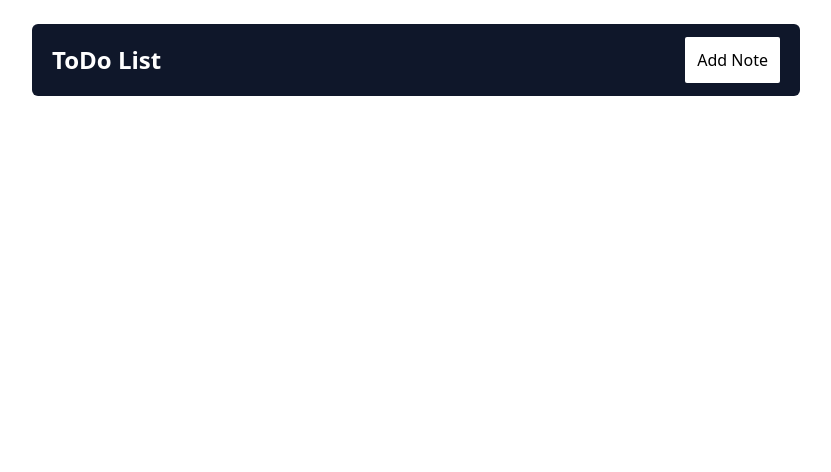
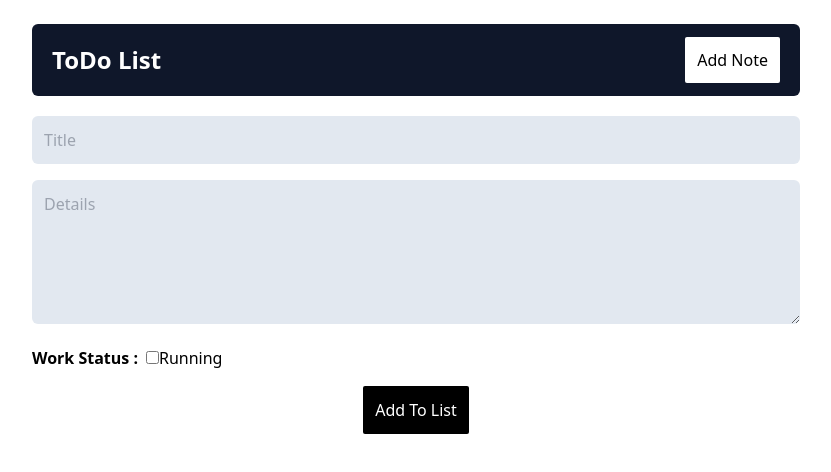
Before and after one commit to developer-nieem/todo-list-client, a React (Vite) app: page /add-note in a window 1280 px wide. Shown: the top 472 px of the page, without its empty margins (224-1055 px from the left). Built offline with nearby package versions, Linux system fonts and the light colour scheme.

Commit message:
design complete for add note form

```diff
--- a/src/components/AddNote/AddNote.jsx
+++ b/src/components/AddNote/AddNote.jsx
@@ -3,7 +3,24 @@ import React from 'react';
 const AddNote = () => {
     return (
         <div>
-
+            <form className='space-y-4 my-5'>
+                <div>
+              <input type="text" name='title' className='bg-slate-200 p-3 w-full rounded-md'  placeholder='Title'/>
+                </div>
+                <div>
+                <textarea className='bg-slate-200 p-3 w-full rounded-md' placeholder='Details' rows='5' name='details'></textarea>
+                </div>
+                <div className='flex gap-2'>
+                    <h2 className='font-semibold'>Work Status : </h2>
+                <label>
+                <input type="checkbox"  value='running' name='status'/>
+                <span>Running</span>
+                </label>
+                </div>
+               <div className='text-center'>
+               <button className='bg-black p-3 rounded-sm text-white hover:bg-slate-600 '>Add To List</button>
+               </div>
+            </form>
         </div>
     );
 };
```
